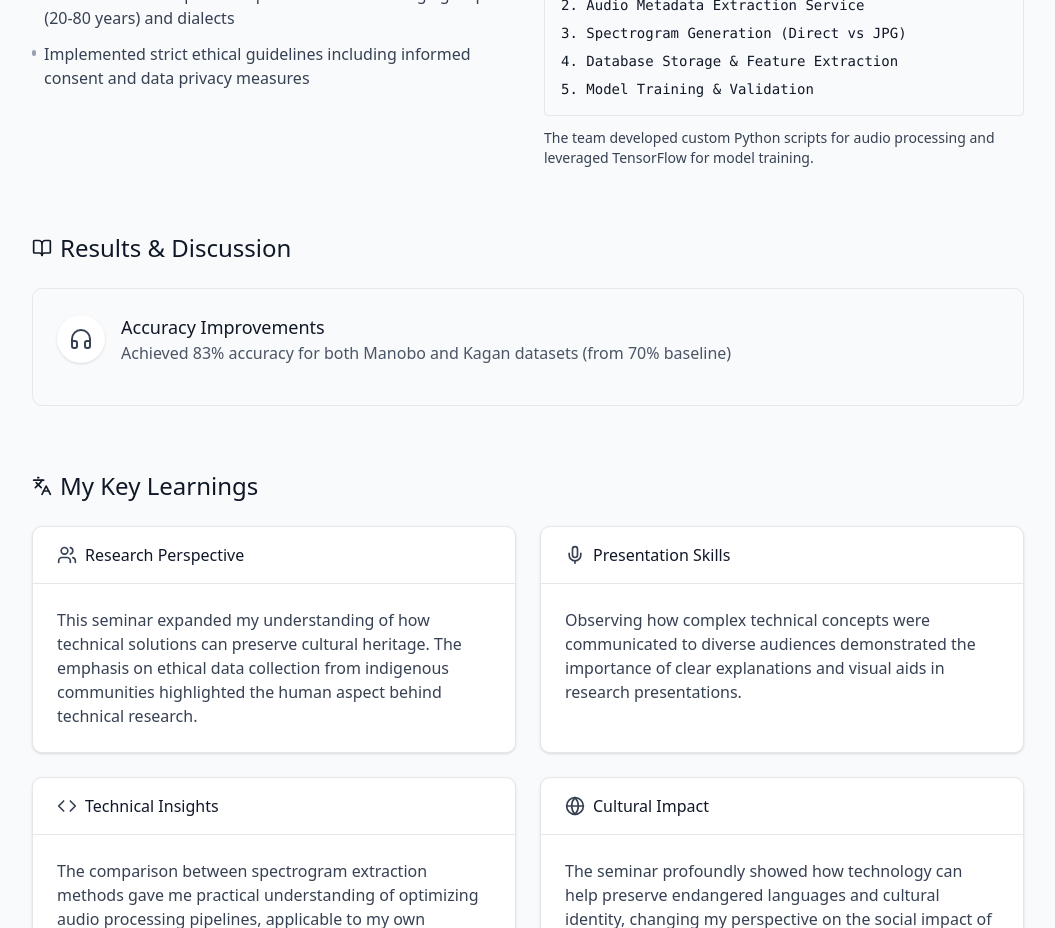
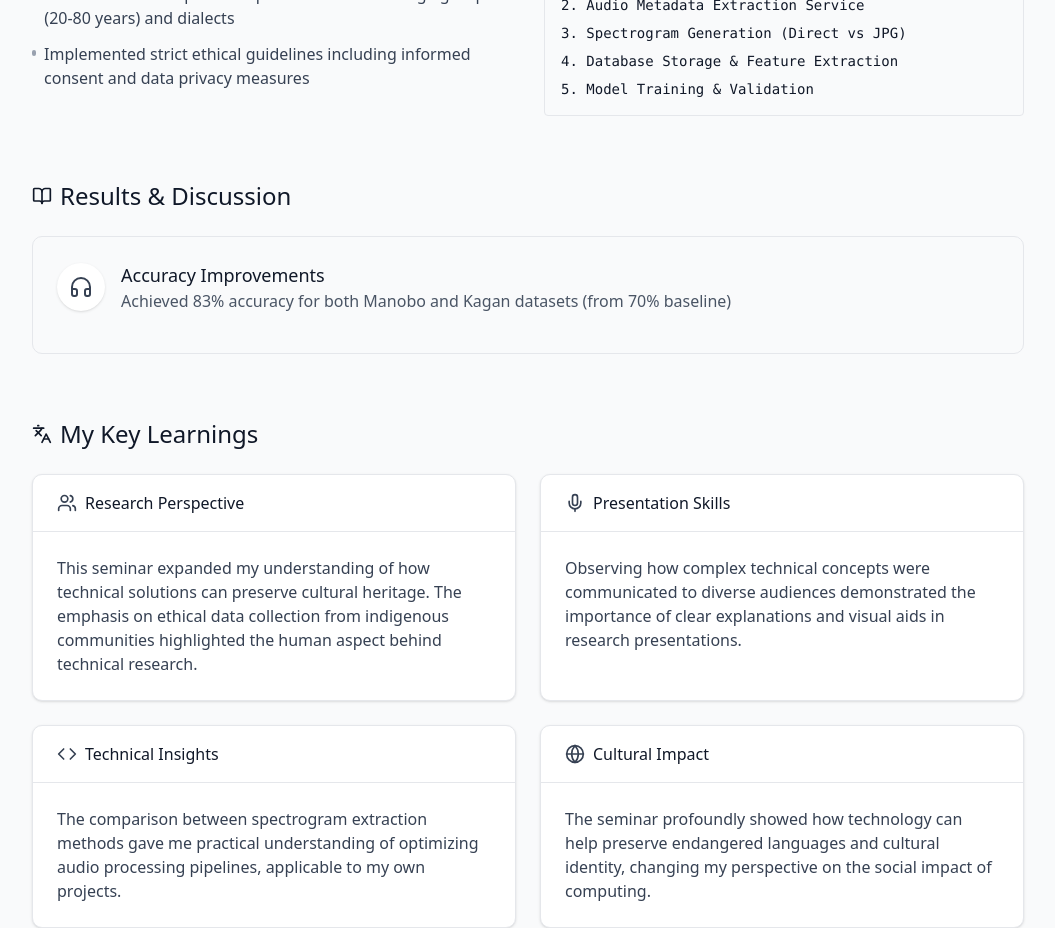
Before and after one commit to GNash19/SeminarLearnings, a React (Vite) app: page /SeminarLearnings/seminars/2 in a window 1280 px wide. Shown: the part 1540-2468 px from the top of the page, without its empty margins (112-1167 px from the left). Built offline with nearby package versions, Linux system fonts and the light colour scheme.

Commit message:
Updated Seminar 2

```diff
--- a/src/components/seminars/2.tsx
+++ b/src/components/seminars/2.tsx
@@ -183,9 +183,6 @@ const Seminar2: React.FC = () => {
                   <p>4. Database Storage & Feature Extraction</p>
                   <p>5. Model Training & Validation</p>
                 </div>
-                <p className="mt-3 text-gray-700 text-sm">
-                  The team developed custom Python scripts for audio processing and leveraged TensorFlow for model training.
-                </p>
               </div>
             </div>
           </section>
```
